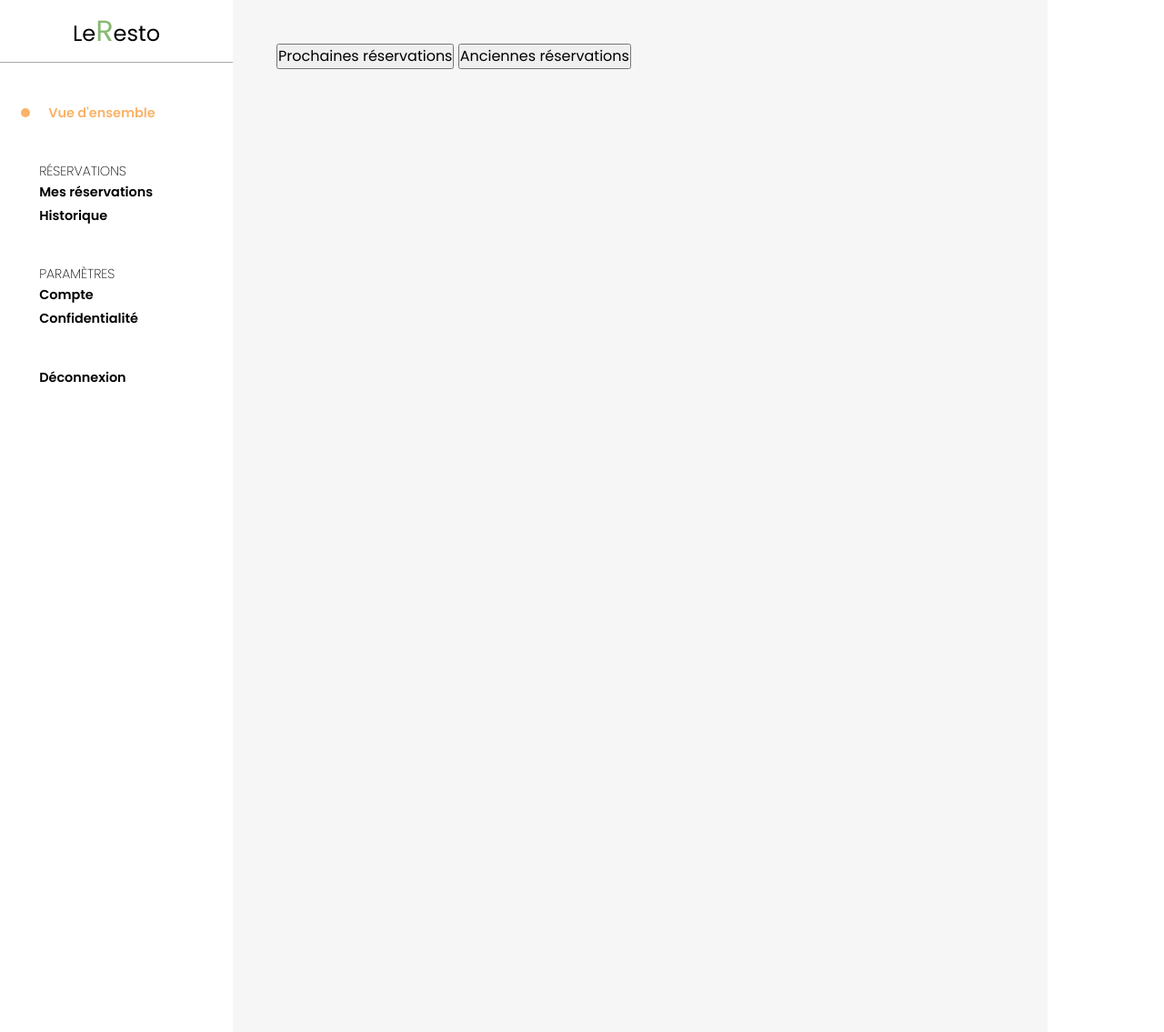
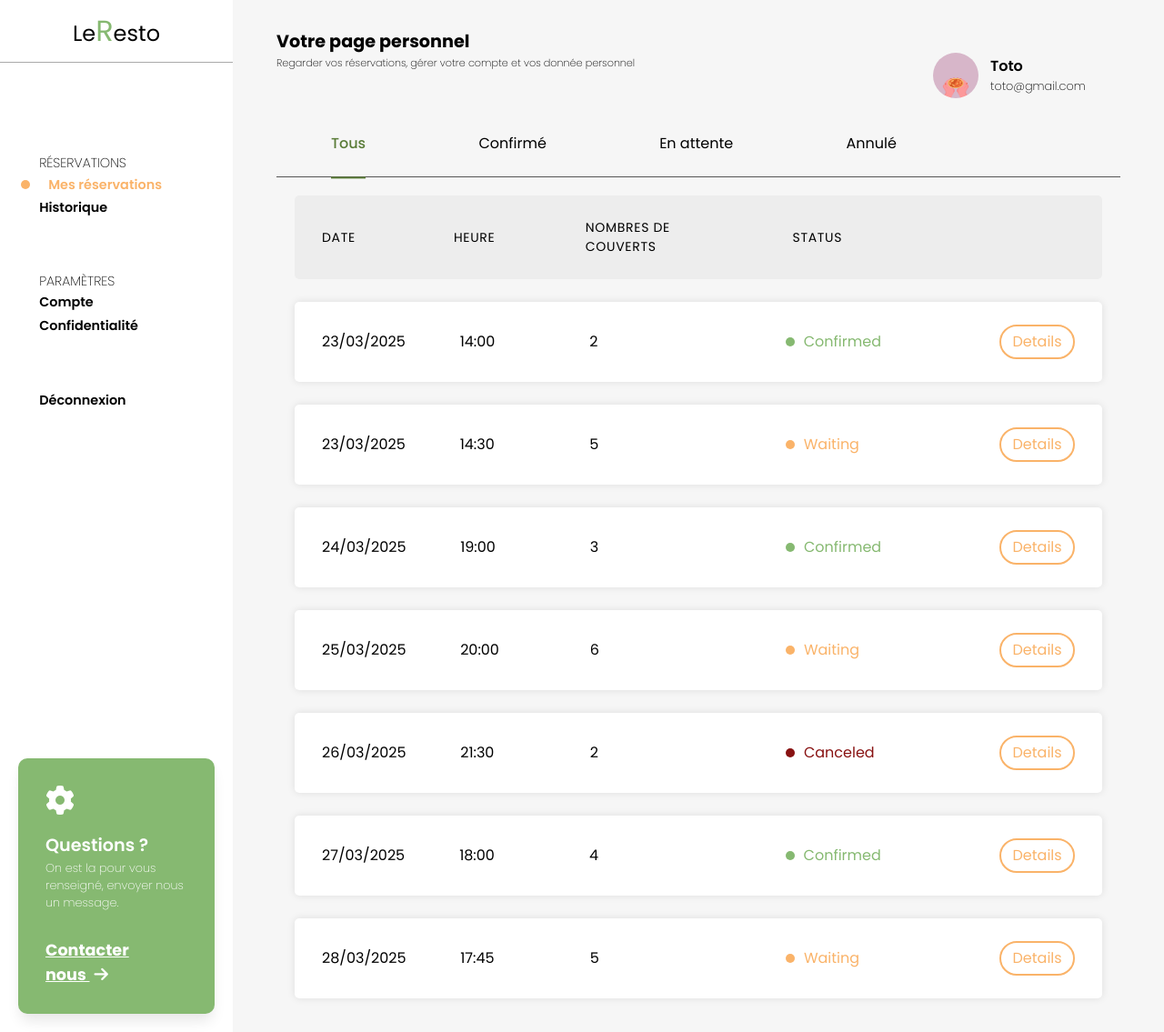
Before and after one commit to R-Erwan/DawRestaurant, a PHP site: page /client.php in a window 1280 px wide. Shown: the whole page at 91% size. Run offline with PHP 8.4, Linux system fonts and the light colour scheme; style sheets or scripts are compiled from the project's sources; some libraries are stand-ins or nearby versions.

Commit message:
Client-page Reservation list and side menu Reste a faire : compte informations et privacy informatios

```diff
--- a/public/client.php
+++ b/public/client.php
@@ -1,3 +1,4 @@
+<?php $type = isset($_GET['type']) ? $_GET['type'] : 'current'?>
 <!DOCTYPE html>
 <html lang="en">
 <head>
@@ -13,32 +14,47 @@
             <a href="/DawRestaurant/public/index.php">Le<span class="l-green">R</span>esto</a>
         </div>
         <nav>
-            <div class="nav-item active-nav">Vue d'ensemble</div>
             <div class="nav-cat">Réservations</div>
-            <div class="nav-item">Mes réservations</div>
-            <div class="nav-item">Historique</div>
+            <div class="nav-item <?php echo ($type == 'current') ? "active-nav" : "" ?>"><a href="client.php?type=current">Mes réservations</a></div>
+            <div class="nav-item <?php echo ($type == 'history') ? "active-nav" : "" ?>"><a href="client.php?type=history">Historique</a></div>
             <div class="nav-cat">Paramètres</div>
-            <div class="nav-item">Compte</div>
-            <div class="nav-item">Confidentialité</div>
+            <div class="nav-item <?php echo ($type == 'account') ? "active-nav" : "" ?> "  ><a href="client.php?type=account">Compte</a></div>
+            <div class="nav-item <?php echo ($type == 'privacy') ? "active-nav" : "" ?> "  ><a href="client.php?type=privacy">Confidentialité</a></div>
             <div class="nav-cat"></div>
             <div class="nav-item">Déconnexion</div>
         </nav>
+        <div class="question-container">
+            <i class="fa-solid fa-gear"></i>
+            <h2>Questions ?</h2>
+            <div>On est la pour vous renseigné, envoyer nous un message.</div>
+            <h3>Contacter nous <i class="fa-solid fa-arrow-right"></i> </h3>
+        </div>
     </aside>
-    <div class="reservation-container">
+    <div class="page-container">
         <div class="header">
-            <h2>
-
-            </h2>
+            <div class="header-left">
+                <h2>Votre page personnel</h2>
+                <div class="page-desc">Regarder vos réservations, gérer votre compte et vos donnée personnel</div>
+            </div>
+            <div class="header-right">
+                <img src="/public/resources/images/pp1.jpg" alt="profil pic" class="profile-picture">
+                <div class="user-info">
+                    <span class="username">Toto</span>
+                    <span class="email">toto@gmail.com</span>
+                </div>
+            </div>
         </div>
-        <div class="tabs-menu">
-            <button class="tabs-button tabs-selected" id="tabs-next">Prochaines réservations</button>
-            <button class="tabs-button" id="tabs-old">Anciennes réservations </button>
-        </div>
-        <div class="tabs-content">
-            <?php include_once "includes/client-page/reservation-list/reservation-list.php" ?>
+        <div class="content">
+<!--            Dynamique -->
+            <?php if($type == 'current' | $type == 'history') {
+                include_once "includes/client-page/reservation-list/reservation-list.php";
+            } else echo "Not developed";
+            ?>
         </div>
     </div>
 </div>
 
 </body>
+<script src="https://kit.fontawesome.com/c4155bf45a.js" crossorigin="anonymous"></script>
+
 </html>
--- a/public/css/client.sass
+++ b/public/css/client.sass
@@ -1,5 +1,6 @@
 @use "reset"
 @use "const"
+@use "../includes/client-page/reservation-list/reservation-list"
 
 .container
   height: 100vh
@@ -47,7 +48,7 @@
     transform: scale(1.02)
 
 .nav-cat
-  margin-top: 40px
+  margin-top: 5vh
   font-weight: 200
   text-transform: uppercase
 
@@ -62,10 +63,71 @@
     background-color: const.$secondary-color
     transform: translateX(-20px)
 
+.question-container
+  position: absolute
+  bottom: 0
+  left: 0
+  margin: 20px
+  padding: 30px
+  border-radius: 10px
+  box-shadow: 0px 10px 15px -3px rgba(0,0,0,0.1)
+  background-color: const.$primary-color
+  color: #fff
+  .fa-gear
+    font-size: 2rem
+    margin: 0 0 20px 0
+  h2
+    font-size: 1.2rem
+    font-weight: 600
+  div
+    font-size: 0.8rem
+    font-weight: 200
+  h3
+    font-size: 1.1rem
+    margin: 30px 0 0 0
+    cursor: pointer
+    text-decoration-line: underline
+    i
+      margin-left: 5px
+    &:hover
+      i
+        font-size: 1.2rem
+
 /* Reservation container */
-.reservation-container
+.page-container
   margin-left: 20%
   height: 100vh
-  width: 70%
+  max-width: 80%
   background-color: #f6f6f6
-  padding: 3em
+  padding: 2em 3em
+  overflow: auto
+  .header
+    height: 10vh
+    font-size: 0.8rem
+    position: sticky
+  .header-left
+    .page-desc
+      font-size: 0.7rem
+      font-weight: 200
+  .header-right
+    display: flex
+    flex-direction: row
+    align-items: center
+    position: absolute
+    top: 2em
+    right: 3em
+    img
+      width: 50px
+      height: 50px
+      border-radius: 50%
+      transition: transform .2s ease-in-out
+      &:hover
+        transform: scale(1.1)
+    .user-info
+      margin-left: 1em
+      .username
+        font-size: 1rem
+        display: block
+        font-weight: 600
+      .email
+        font-weight: 200
--- a/public/css/const.sass
+++ b/public/css/const.sass
@@ -3,7 +3,7 @@ $primary-color-dark: #5a7c38
 $primary-color-light: #DEE8C2
 $secondary-color: #fab369
 $secondary-color-dark: #bc6c25
-$secondary-color-light: #cfad89
+$secondary-color-light: #ededed
 $third-color: #fefae0
 $accent-color: #e67e22
 $title-color: #2c3e50
--- a/public/css/index.css
+++ b/public/css/index.css
@@ -308,7 +308,7 @@ footer {
 }
 
 main {
-  background-color: #cfad89;
+  background-color: #ededed;
   min-height: 100vh;
   width: 100vw;
 }
--- a/public/css/login.css
+++ b/public/css/login.css
@@ -246,9 +246,9 @@ input {
 }
 
 .overlay {
-  background: #cfad89;
-  background: -webkit-linear-gradient(to right, #cfad89, #fab369);
-  background: linear-gradient(to right, #cfad89, #fab369);
+  background: #ededed;
+  background: -webkit-linear-gradient(to right, #ededed, #fab369);
+  background: linear-gradient(to right, #ededed, #fab369);
   background-repeat: no-repeat;
   background-size: cover;
   background-position: 0 0;
--- a/public/includes/client-page/reservation-list/reservation-list.js
+++ b/public/includes/client-page/reservation-list/reservation-list.js
@@ -0,0 +1,126 @@
+const data = [
+    // Réservations passées
+    { "id": 0, "date": "10/03/2025", "hour": "12:00", "nCouv": 2, "state": "confirmed" },
+    { "id": 1, "date": "11/03/2025", "hour": "13:00", "nCouv": 4, "state": "canceled" },
+    { "id": 2, "date": "12/03/2025", "hour": "19:30", "nCouv": 3, "state": "waiting" },
+    { "id": 3, "date": "13/03/2025", "hour": "20:00", "nCouv": 5, "state": "confirmed" },
+    { "id": 4, "date": "14/03/2025", "hour": "21:00", "nCouv": 2, "state": "canceled" },
+    { "id": 5, "date": "15/03/2025", "hour": "18:45", "nCouv": 6, "state": "confirmed" },
+    { "id": 6, "date": "16/03/2025", "hour": "17:30", "nCouv": 3, "state": "waiting" },
+    { "id": 7, "date": "17/03/2025", "hour": "12:15", "nCouv": 4, "state": "confirmed" },
+    { "id": 8, "date": "18/03/2025", "hour": "19:00", "nCouv": 5, "state": "canceled" },
+    { "id": 9, "date": "19/03/2025", "hour": "20:30", "nCouv": 2, "state": "confirmed" },
+
+    // Réservations futures
+    { "id": 10, "date": "22/03/2025", "hour": "12:30", "nCouv": 4, "state": "confirmed" },
+    { "id": 11, "date": "22/03/2025", "hour": "12:30", "nCouv": 4, "state": "waiting" },
+    { "id": 12, "date": "22/03/2025", "hour": "12:30", "nCouv": 4, "state": "canceled" },
+    { "id": 13, "date": "23/03/2025", "hour": "14:00", "nCouv": 2, "state": "confirmed" },
+    { "id": 14, "date": "23/03/2025", "hour": "14:30", "nCouv": 5, "state": "waiting" },
+    { "id": 15, "date": "24/03/2025", "hour": "19:00", "nCouv": 3, "state": "confirmed" },
+    { "id": 16, "date": "25/03/2025", "hour": "20:00", "nCouv": 6, "state": "waiting" },
+    { "id": 17, "date": "26/03/2025", "hour": "21:30", "nCouv": 2, "state": "canceled" },
+    { "id": 18, "date": "27/03/2025", "hour": "18:00", "nCouv": 4, "state": "confirmed" },
+    { "id": 19, "date": "28/03/2025", "hour": "17:45", "nCouv": 5, "state": "waiting" }
+];
+
+const tabsAll = document.querySelector('#tabs-all');
+const tabsConfirmed = document.querySelector('#tabs-confirmed');
+const tabsWaiting = document.querySelector('#tabs-waiting');
+const tabsCanceled = document.querySelector('#tabs-canceled');
+const tableContent = document.querySelector('#table-content');
+
+function displayReservations(state = 'all', type = 'current') {
+    // Clear existing rows
+    tableContent.innerHTML = `
+        <li class="table-header">
+            <div class="col c1">Date</div>
+            <div class="col c2">Heure</div>
+            <div class="col c3">Nombres de couverts</div>
+            <div class="col c4">Status</div>
+            <div class="col c5"></div>
+        </li>
+    `;
+
+    // Get the current date
+    const currentDate = new Date();
+
+    // Filter data based on state (confirmed, waiting, canceled, etc.)
+    let filteredData = state === 'all' ? data : data.filter(item => item.state === state);
+
+    // Filter based on the type (current or history)
+    filteredData = filteredData.filter(item => {
+        const reservationDate = new Date(item.date.split('/').reverse().join('-') + ' ' + item.hour);
+        if (type === 'current') {
+            return reservationDate > currentDate; // Future reservations
+        } else if (type === 'history') {
+            return reservationDate < currentDate; // Past reservations
+        }
+        return false;
+    });
+
+    // Generate rows for the filtered data
+    filteredData.forEach(item => {
+        const row = document.createElement('li');
+        row.classList.add('table-row');
+
+        row.innerHTML = `
+            <div class="col c1">${item.date}</div>
+            <div class="col c2">${item.hour}</div>
+            <div class="col c3">${item.nCouv}</div>
+            <div class="col c4 state-${item.state}">${capitalizeFirstLetter(item.state)}</div>
+            <div class="col c5">Details</div>
+        `;
+
+        tableContent.appendChild(row);
+    });
+}
+
+function capitalizeFirstLetter(string) {
+    return string.charAt(0).toUpperCase() + string.slice(1);
+}
+
+// Event listeners for the tabs
+tabsAll.addEventListener('click', () => {
+    setActiveTab(tabsAll);
+    const type = getUrlParamType(); // Get type from URL
+    displayReservations('all', type);
+});
+
+tabsConfirmed.addEventListener('click', () => {
+    setActiveTab(tabsConfirmed);
+    const type = getUrlParamType(); // Get type from URL
+    displayReservations('confirmed', type);
+});
+
+tabsWaiting.addEventListener('click', () => {
+    setActiveTab(tabsWaiting);
+    const type = getUrlParamType(); // Get type from URL
+    displayReservations('waiting', type);
+});
+
+tabsCanceled.addEventListener('click', () => {
+    setActiveTab(tabsCanceled);
+    const type = getUrlParamType(); // Get type from URL
+    displayReservations('canceled', type);
+});
+
+// Helper function to set active tab
+function setActiveTab(activeTab) {
+    document.querySelectorAll('.tabs-button').forEach(tab => {
+        tab.classList.remove('tabs-selected');
+    });
+    activeTab.classList.add('tabs-selected');
+}
+
+// Function to retrieve the 'type' parameter from URL
+function getUrlParamType() {
+    const urlParams = new URLSearchParams(window.location.search);
+    return urlParams.get('type') || 'current'; // Default to 'current' if not specified
+}
+
+// Window onload function to handle URL parameter and filter accordingly
+window.onload = () => {
+    const type = getUrlParamType(); // Get type from URL
+    displayReservations('all', type); // Display all reservations based on the type (current or history)
+};
--- a/public/includes/client-page/reservation-list/reservation-list.php
+++ b/public/includes/client-page/reservation-list/reservation-list.php
@@ -1 +1,20 @@
-<?php
+
+<div class="tabs-menu">
+    <button class="tabs-button tabs-selected" id="tabs-all">Tous</button>
+    <button class="tabs-button" id="tabs-confirmed">Confirmé</button>
+    <button class="tabs-button" id="tabs-waiting">En attente</button>
+    <button class="tabs-button" id="tabs-canceled">Annulé</button>
+</div>
+<div class="selector-bars"></div>
+<div class="tabs-content">
+    <ul class="table" id="table-content">
+        <li class="table-header">
+            <div class="col c1">Date</div>
+            <div class="col c2">Heure</div>
+            <div class="col c3">Nombres de couverts</div>
+            <div class="col c4">Status</div>
+            <div class="col c5"></div>
+        </li>
+    </ul>
+</div>
+<script type="module" src="includes/client-page/reservation-list/reservation-list.js"></script>
--- a/public/includes/client-page/reservation-list/reservation-list.sass
+++ b/public/includes/client-page/reservation-list/reservation-list.sass
@@ -0,0 +1,93 @@
+@use "../../../css/const"
+
+/* tabs menu*/
+.tabs-menu
+  width: 100%
+  border-bottom: 1px solid #555555
+  padding-bottom: 2vh
+  button
+    border: none
+    cursor: pointer
+    background-color: transparent
+    margin: 0 60px
+    &:hover
+      color: const.$primary-color-dark
+  .tabs-selected
+    color: const.$primary-color-dark
+    font-weight: 500
+    &:after
+      content: ""
+      display: block
+      width: 100%
+      height: 2px
+      background-color: const.$primary-color-dark
+      transform: translateY(2.15vh)
+
+/* tabs content */
+
+.tabs-content
+  width: 100%
+  margin: 0 auto 0 auto
+  padding: 20px
+
+.table
+  li
+    border-radius: 5px
+    padding: 25px 30px
+    display: flex
+    justify-content: space-between
+    align-items: center
+    margin-bottom: 25px
+  .table-header
+    background-color: const.$secondary-color-light
+    font-size: 14px
+    text-transform: uppercase
+    letter-spacing: 0.05em
+  .table-row
+    background-color: #fff
+    box-shadow: 0px 0px 9px 0px rgba(0,0,0,0.1)
+    .c5
+      border: solid 2px const.$secondary-color
+      color: const.$secondary-color
+      padding: 5px
+      text-align: center
+      border-radius: 20px
+      transition: all .2s ease-in-out
+      cursor: pointer
+      &:hover
+        border: solid 2px transparent
+        color: #FFF
+        background-color: const.$secondary-color
+    .c4
+      &:before
+        content: ""
+        display: inline-block
+        width: 10px
+        height: 10px
+        border-radius: 50%
+        transform: translateX(-10px)
+  .c1
+    flex-basis: 10%
+  .c2
+    flex-basis: 10%
+  .c3
+    flex-basis: 20%
+  .c4
+    flex-basis: 20%
+  .c5
+    flex-basis: 10%
+
+.state-confirmed
+  color: const.$primary-color
+  &:before
+    background-color: const.$primary-color
+
+.state-waiting
+  color: const.$secondary-color
+  &:before
+    background-color: const.$secondary-color
+
+.state-canceled
+  color: #881212
+  &:before
+    background-color: #881212
```
Also changed, not shown: public/css/contact.css (+4 -4 lines), public/resources/images/pp1.jpg (added).
